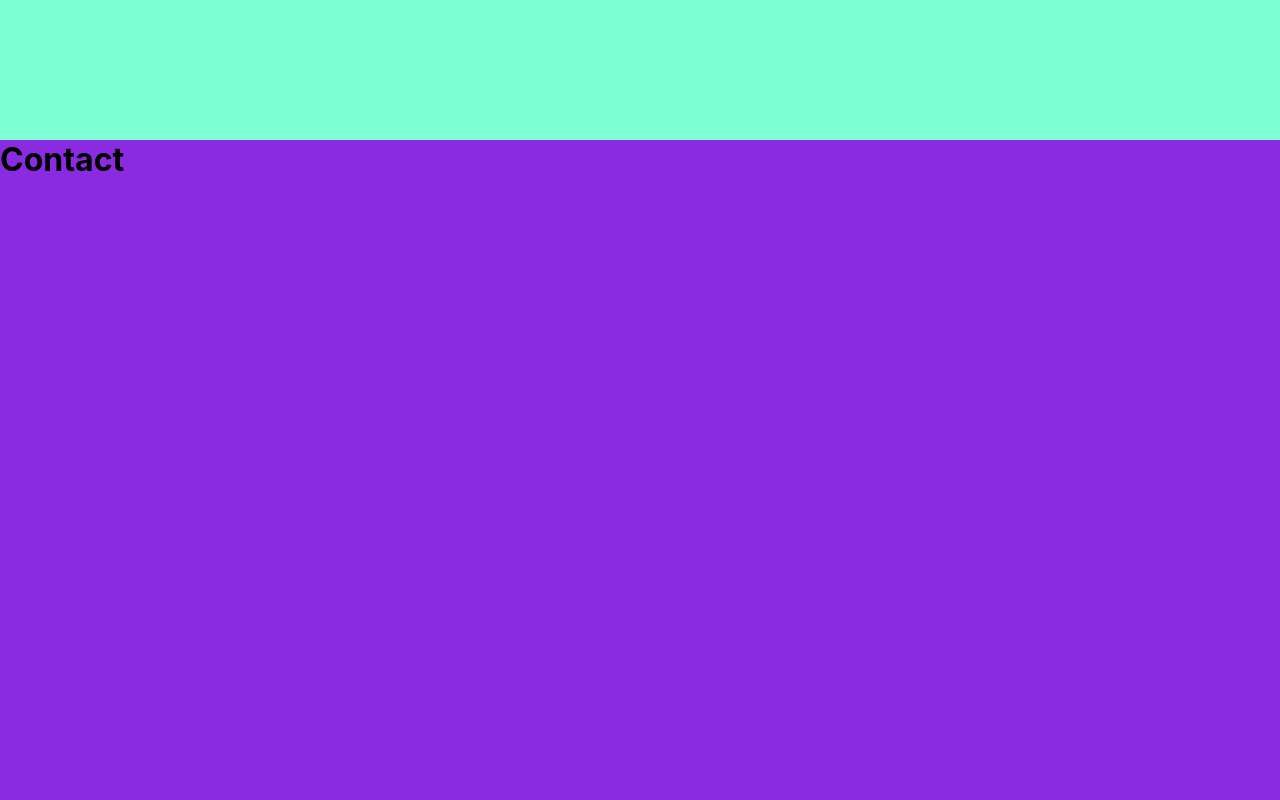
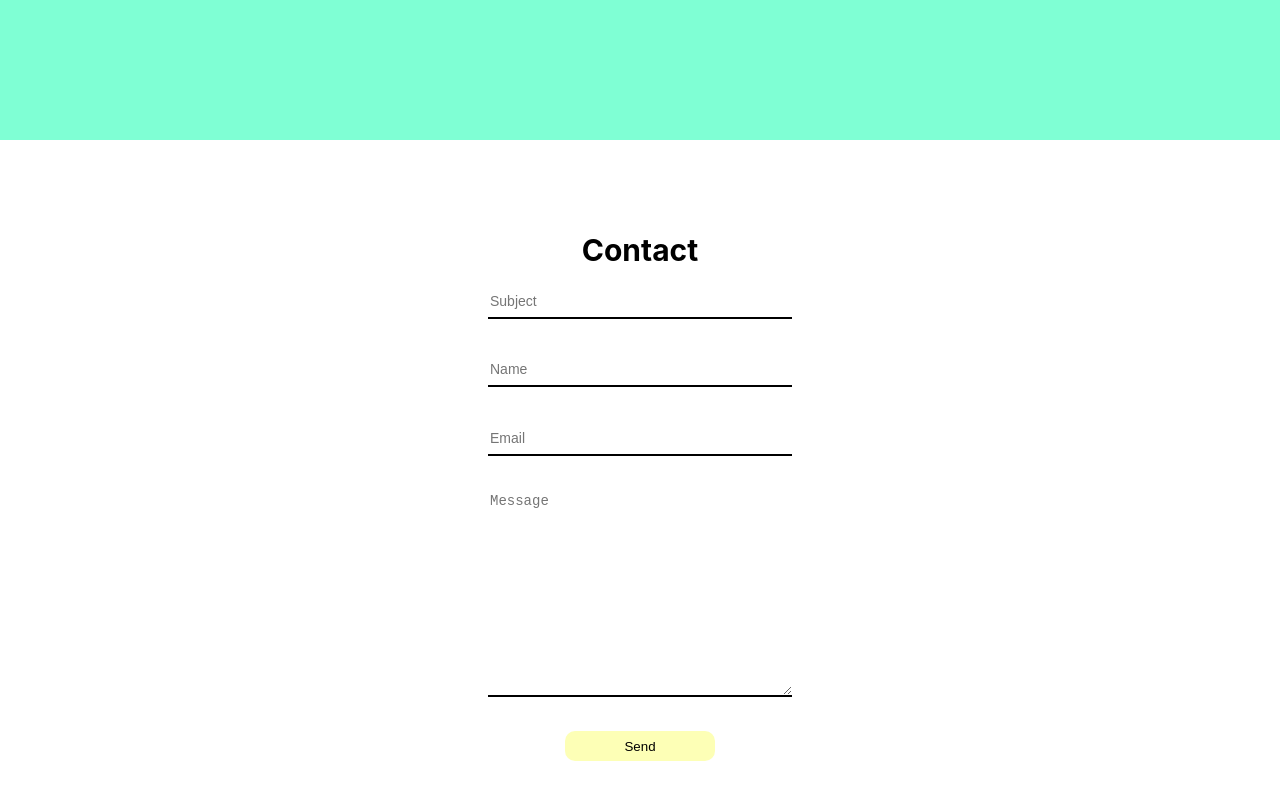
Before and after one commit to curlygirltech/portfolio, a React (Create React App) app in the folder jc-portfolio/: page / in a window 1280 px wide. Shown: the part 2920-3720 px from the top of the page. Built offline with nearby package versions, Linux system fonts and the light colour scheme.

Commit message:
contact page

```diff
--- a/jc-portfolio/package.json
+++ b/jc-portfolio/package.json
@@ -9,6 +9,7 @@
     "@testing-library/react": "^11.2.6",
     "@testing-library/user-event": "^12.8.3",
     "axios": "^0.21.1",
+    "emailjs-com": "^2.6.4",
     "node-sass": "^4.14.1",
     "react": "^17.0.2",
     "react-dom": "^17.0.2",
--- a/jc-portfolio/src/Screens/Contact/Contact.jsx
+++ b/jc-portfolio/src/Screens/Contact/Contact.jsx
@@ -1,10 +1,20 @@
-import React from 'react'
-import './contact.scss'
+import React from "react";
+import "./contact.scss";
 
 export default function Contact() {
   return (
     <div className="contact" id="contact">
-      <h1>Contact</h1>
+      {/* <div className="left"></div> */}
+      <div className="right">
+        <h2>Contact</h2>
+        <form>
+          <input type="text" placeholder="Subject" />
+          <input type="text" placeholder="Name" />
+          <input type="text" placeholder="Email" />
+          <textarea placeholder="Message"></textarea>
+          <button type="submit">Send</button>
+        </form>
+      </div>
     </div>
-  )
+  );
 }
--- a/jc-portfolio/src/Screens/Contact/contact.scss
+++ b/jc-portfolio/src/Screens/Contact/contact.scss
@@ -1,8 +1,77 @@
 .contact{
-  background-color: blueviolet;
+  background-color: white;
+  display: flex;
   width:100%;
   height: calc(100vh - 70px);
   position:relative;
   top:70px;
 
+  // .left{
+  //   flex: 1;
+  // }
+  .right{
+    flex: 1;
+    display: flex;
+    flex-direction: column;
+    align-items: center;
+    justify-content: center;
+
+    h2{
+      font-size: 30px;
+    }
+
+    form{
+      width: 70%;
+      height:70%;
+      display: flex;
+      flex-direction: column;
+      align-items: center;
+      justify-content: space-around;
+    }
+
+    input{
+      width: 300px;
+      height:30px;
+      font-size: 14px;
+      border-top: none;
+      border-left: none;
+      border-right: none;
+      border-bottom:2px black solid;
+
+      &:focus{
+        outline:none;
+      }
+
+    }
+
+    textarea{
+      width: 300px;
+      height: 200px;
+      font-size: 14px;
+      border-top: none;
+      border-left: none;
+      border-right: none;
+      border-bottom:2px black solid;
+
+      &:focus{
+        outline:none;
+      }
+    }
+
+    button{
+      width: 150px;
+      height: 30px;
+      color:black;
+      background-color: #fdffb6;
+      border: none;
+      border-radius: 10px;
+      font-weight: 500;
+      cursor: pointer;
+
+      &:focus{
+        outline:none;
+      }
+    }
+  }
+
 }
--- a/jc-portfolio/src/Screens/Home/home.scss
+++ b/jc-portfolio/src/Screens/Home/home.scss
@@ -62,6 +62,7 @@
         img{
           width:30px;
           padding-left: 25%;
+
         }
       }
     }
```
Also changed, not shown: 1 other file (tests, documents, lock files or other folders).
